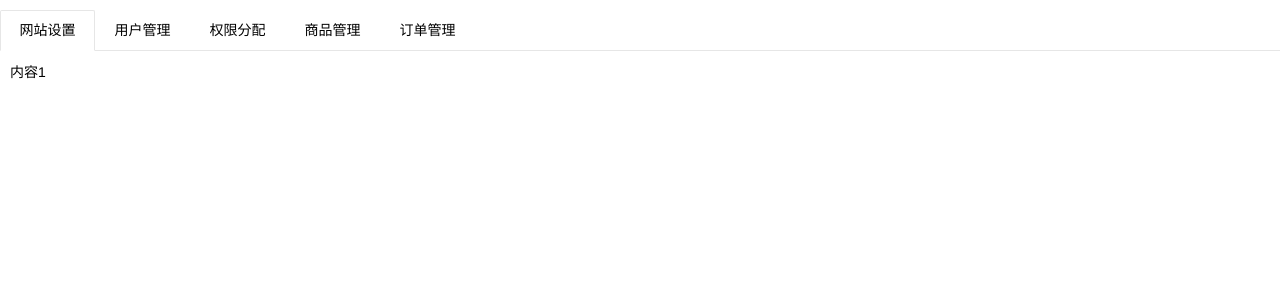
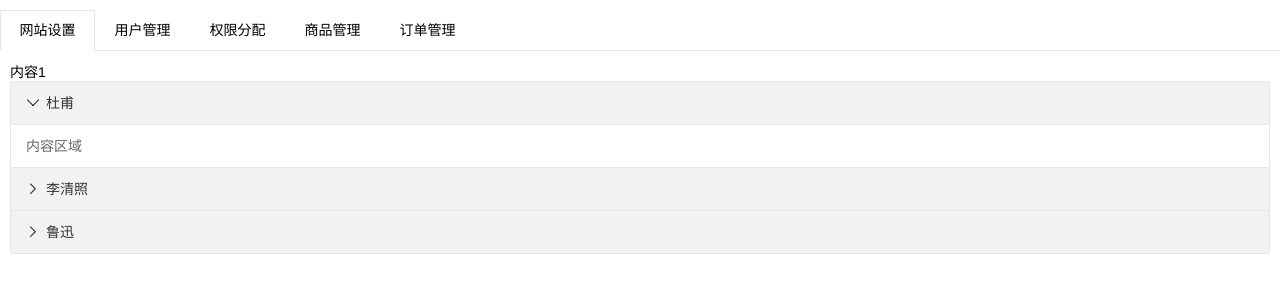
Before and after one commit to HanochShi/HanochShi.GITHUB.IO, a plain HTML site: page nanxun/index.html in a window 1280 px wide. Drawn offline with Linux system fonts and the light colour scheme.

Commit message:
test for the collapse

```diff
--- a/nanxun/index.html
+++ b/nanxun/index.html
@@ -29,7 +29,22 @@
 	    <li>订单管理</li>
 	  </ul>
 	  <div class="layui-tab-content">
-	    <div class="layui-tab-item layui-show">内容1</div>
+	    <div class="layui-tab-item layui-show">内容1
+	    	<div class="layui-collapse">
+	    	  <div class="layui-colla-item">
+	    	    <h2 class="layui-colla-title">杜甫</h2>
+	    	    <div class="layui-colla-content layui-show">内容区域</div>
+	    	  </div>
+	    	  <div class="layui-colla-item">
+	    	    <h2 class="layui-colla-title">李清照</h2>
+	    	    <div class="layui-colla-content">内容区域</div>
+	    	  </div>
+	    	  <div class="layui-colla-item">
+	    	    <h2 class="layui-colla-title">鲁迅</h2>
+	    	    <div class="layui-colla-content">内容区域</div>
+	    	  </div>
+	    	</div>
+	    </div>
 	    <div class="layui-tab-item">内容2</div>
 	    <div class="layui-tab-item">内容3</div>
 	    <div class="layui-tab-item">内容4</div>
```
